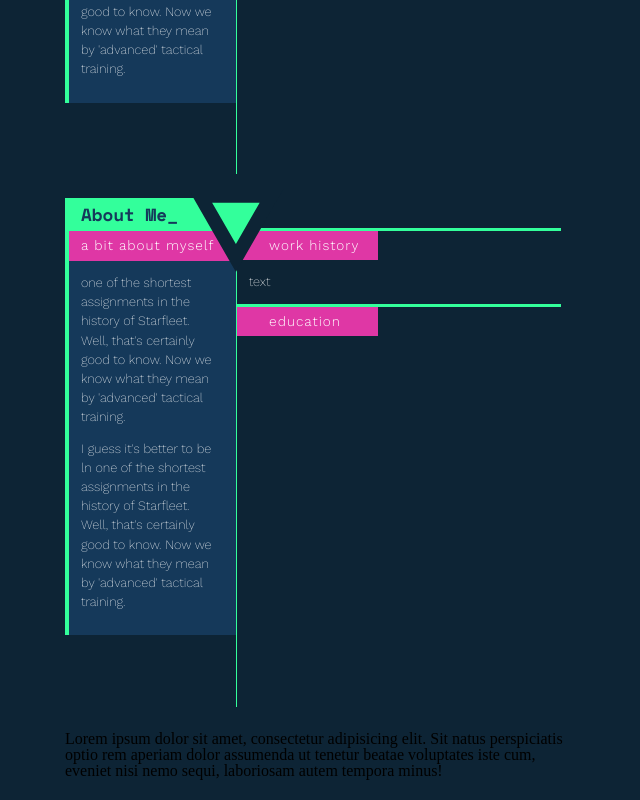
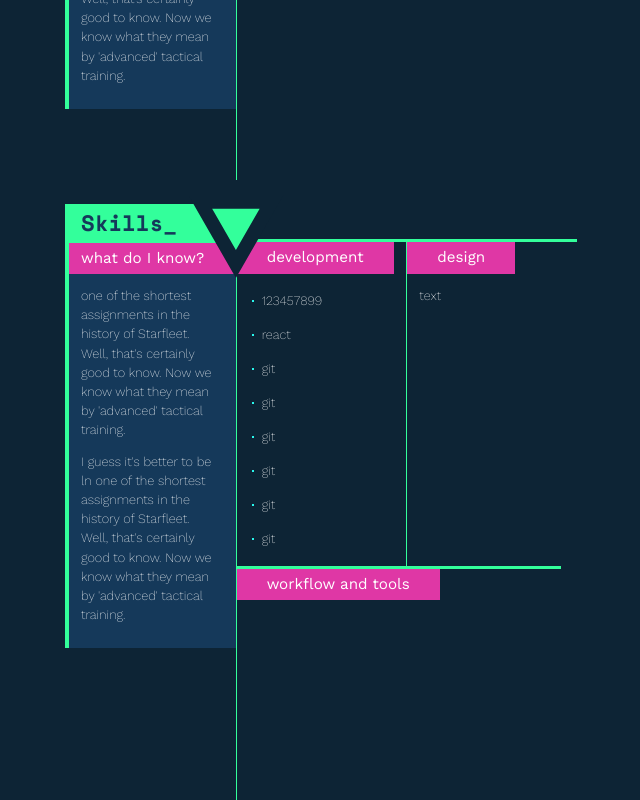
Before and after one commit to heymiguel/heymiguel-three-oh, a website: page src/index.html in a window 1280 px wide. Shown: the part 1059-1859 px from the top of the page, without its empty margins (63-703 px from the left). Drawn offline with nearby package versions, Linux system fonts and the light colour scheme; files that its build step writes are made by us from their sources; files whose address does not match are found by name.

Commit message:
font sizes fixed headings

```diff
--- a/src/index.html
+++ b/src/index.html
@@ -5,6 +5,8 @@
    <meta charset="UTF-8">
    <title>MB _</title>
    <link href="https://fonts.googleapis.com/css?family=Space+Mono:400,400i,700,700i|Work+Sans:100,200,300,400,500,600,700,800,900" rel="stylesheet">
+   <link rel="stylesheet" type="" href="https://cdnjs.cloudflare.com/ajax/libs/devicons/1.8.0/css/devicons.min.css">
+   <link rel="stylesheet" type="" href="https://cdnjs.cloudflare.com/ajax/libs/font-awesome/4.7.0/css/font-awesome.min.css">
    <link rel="stylesheet" type="" href="css/main.css">
 </head>
 
@@ -53,9 +55,9 @@
                <div class="description">
                   <h3 class="green-title">
                      About Me<span class="blink-faster">_</span>
-                     </h2>
+                  </h3>
                   <h3 class="pink-subtitle">
-                        a bit about myself
+                     who am I?
                   </h3>
                   <p>
                      one of the shortest assignments in the history of Starfleet. Well, that's certainly good to know. Now we know what they mean by 'advanced' tactical training.
@@ -85,10 +87,10 @@
             <div class="column is-one-third">
                <div class="description">
                   <h3 class="green-title">
-                     About Me<span class="blink-faster">_</span>
-                     </h2>
+                     Skills<span class="blink-faster">_</span>
+                  </h3>
                   <h3 class="pink-subtitle">
-                        a bit about myself
+                     what do I know?
                   </h3>
                   <p>
                      one of the shortest assignments in the history of Starfleet. Well, that's certainly good to know. Now we know what they mean by 'advanced' tactical training.
@@ -99,17 +101,59 @@
                </div>
             </div>
             <div class="column">
-               <div class="content">
+               <div class="developer-and-designer columns">
+                  <div class="content column developer">
                      <h3 class="pink-subtitle">
-                     work history
+                        development
+                     </h3>
+                     <ul>
+                        <li>
+                           <span class="icon devicons devicons-github_alt"></span>
+                           <p class="skill-name">123457899</p>
+                        </li>
+                        <li>
+                           <span class="icon devicons devicons-github_alt"></span>
+                           <p class="skill-name">react</p>
+                        </li>
+                        <li>
+                           <span class="icon devicons devicons-github_alt"></span>
+                           <p class="skill-name">git</p>
+                        </li>
+                        <li>
+                           <span class="icon devicons devicons-github_alt"></span>
+                           <p class="skill-name">git</p>
+                        </li>
+                        <li>
+                           <span class="icon devicons devicons-github_alt"></span>
+                           <p class="skill-name">git</p>
+                        </li>
+                        <li>
+                           <span class="icon devicons devicons-github_alt"></span>
+                           <p class="skill-name">git</p>
+                        </li>
+                        <li>
+                           <span class="icon devicons devicons-github_alt"></span>
+                           <p class="skill-name">git</p>
+                        </li>
+                        <li>
+                           <span class="icon devicons devicons-github_alt"></span>
+                           <p class="skill-name">git</p>
+                        </li>
+                     </ul>
+                  </div>
+                  <div class="content column designer">
+                     <h3 class="pink-subtitle">
+                        design
                      </h3>
                      <p>
                         text
                      </p>
                   </div>
+
+               </div>
                <div class="content last">
                   <h3 class="pink-subtitle">
-                     education
+                     workflow and tools
                   </h3>
                </div>
             </div>
--- a/src/scss/sections/common.scss
+++ b/src/scss/sections/common.scss
@@ -1,6 +1,33 @@
 html,
 body {
   font-size: 16px; //base
+}
+
+.green-title {
+  background: $neongreen;
+  font-family: 'Space Mono', 'Courier New', serif;
+  color: $background-text-blue;
+  font-size: 1.4rem;
+  font-weight: bold;
+  padding: 8px 12px;
+}
+
+.pink-subtitle {
+  background: $neonpink;
+  color: white;
+  font-family: 'Work Sans', 'Courier New', serif;
+  font-size: .95rem;
+  font-weight: 400;
+  padding: 8px 30px;
+  display: inline-block;
+}
+
+.icon {
+  border: 1px solid $neoncyan;
+  background: $iconblue;
+  font-size: 1.5rem;
+  color: white;
+  display: inline-block;
 }
 
 section {
@@ -26,38 +53,22 @@ section {
       height: 96px;
       width: 96px;
     }
+    .pink-subtitle {
+      display: block;
+      padding: 8px 12px;
+    }
   }
   .content {
-    margin-top: 30px;
+    margin-top: 35px;
     border-top: 3px solid $neongreen;
     border-left: 1px solid $neongreen;
     max-width: 95%;
-    .pink-subtitle {
-      max-width: 30%;
-      padding-left: 10%;
-    }
     &.last {
       margin: 0;
       min-height: 400px;
     }
+    .pink-subtitle {
+      padding-left: 30px;
+    }
   }
 }
-
-.green-title {
-  background: $neongreen;
-  font-family: 'Space Mono', 'Courier New', serif;
-  color: $background-text-blue;
-  font-size: 1.1rem;
-  font-weight: bold;
-  padding: 8px 12px;
-}
-
-.pink-subtitle {
-  background: $neonpink;
-  color: white;
-  font-family: 'Work Sans', 'Courier New', serif;
-  font-size: .85rem;
-  font-weight: 300;
-  letter-spacing: 1px;
-  padding: 8px 12px;
-}
--- a/src/scss/sections/skills.scss
+++ b/src/scss/sections/skills.scss
@@ -0,0 +1,26 @@
+section.skills {
+  ul {
+    padding: 10px 15px;
+    li {
+      display: flex;
+      flex-direction: row;
+      align-items: center;
+      p {
+        color: white;
+        line-height: 14px;
+        display: inline-block;
+        padding: 10px 14px 10px 8px;
+      }
+    }
+  }
+  .developer-and-designer {
+    margin: 0;
+    .pink-subtitle {}
+  }
+  .developer {
+    padding: 0;
+  }
+  .designer {
+    padding: 0;
+  }
+}
```
Also changed, not shown: dist/css/main.css, dist/index.html. Lines whose indentation alone changed are shown as unchanged.
